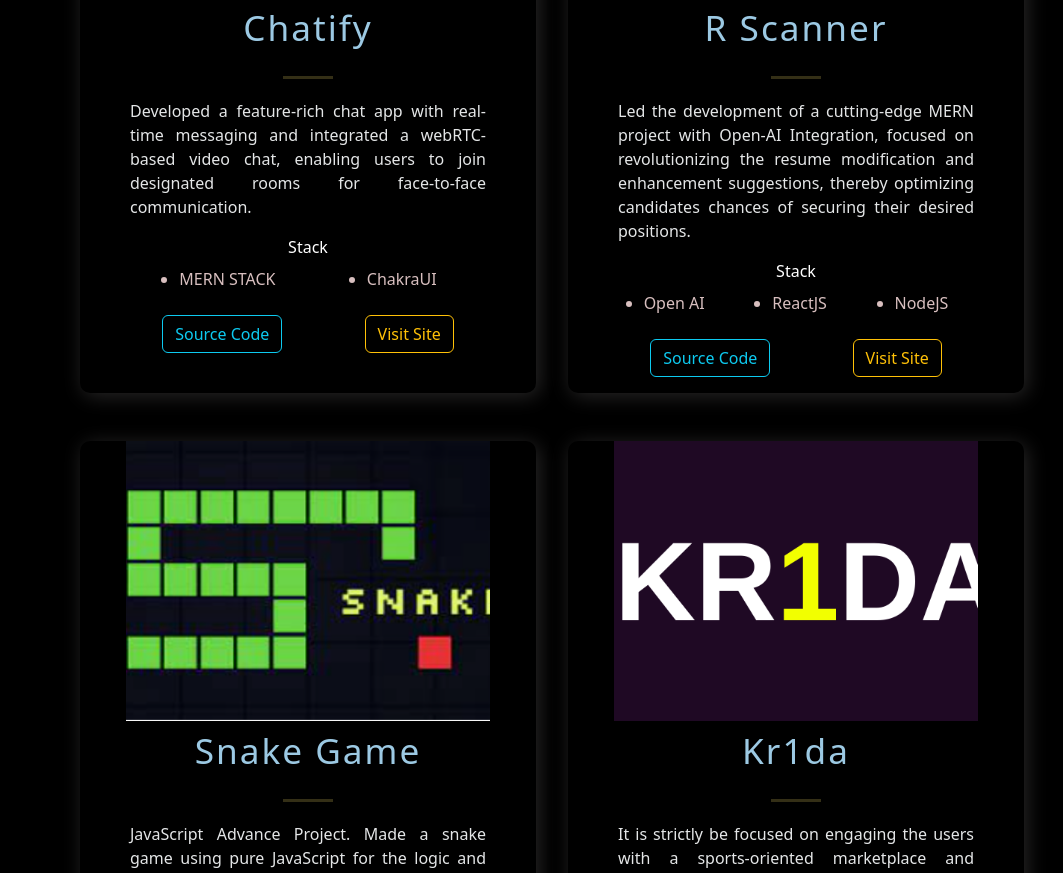
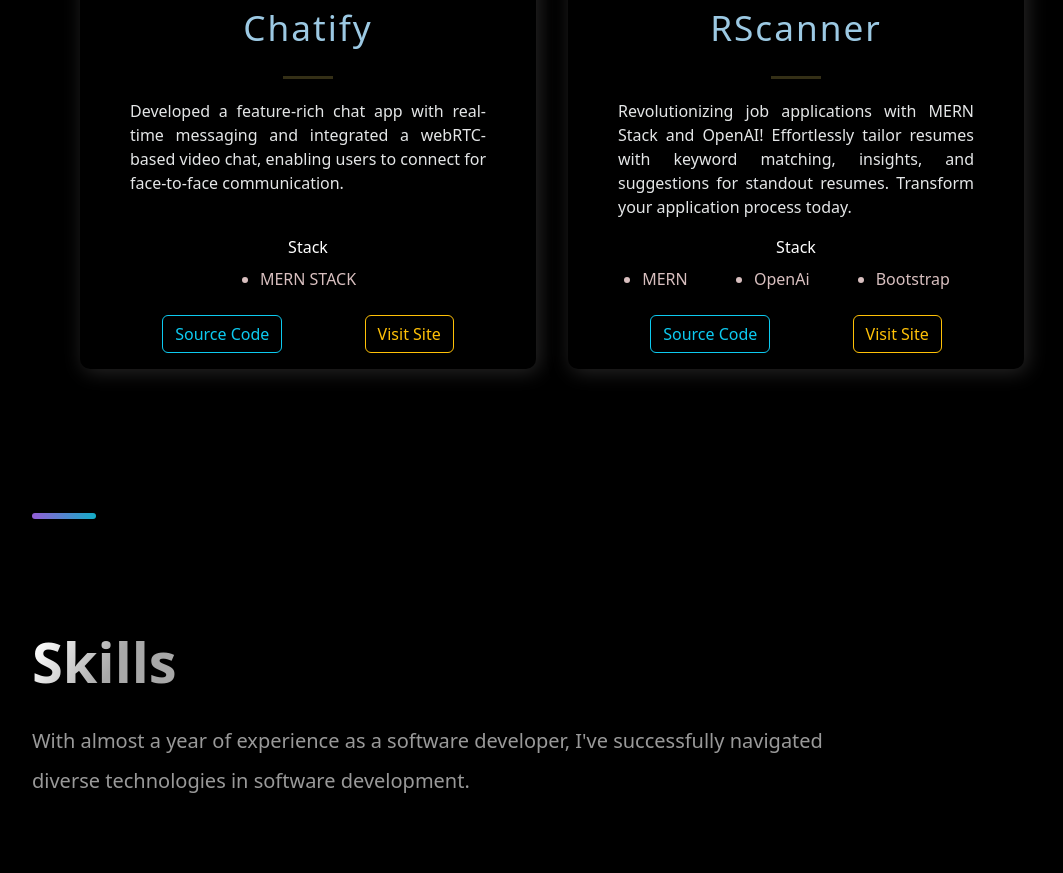
Before and after one commit to SUBHAMRANA/portfolio1, a React (Create React App) app: page / in a window 1280 px wide. Shown: the part 2152-3025 px from the top of the page, without its empty margins (88-1151 px from the left). Built offline with nearby package versions, Linux system fonts and the light colour scheme.

Commit message:
Update constants.js

```diff
--- a/src/constants/constants.js
+++ b/src/constants/constants.js
@@ -2,62 +2,23 @@
   {
     title: "Chatify",
     description:
-      "Developed a feature-rich chat app with real-time messaging and integrated a webRTC-based video chat, enabling users to join designated rooms for face-to-face communication.",
+      "Developed a feature-rich chat app with real-time messaging and integrated a webRTC-based video chat, enabling users to connect for face-to-face communication.",
     image: "/images/3.png",
-    tags: ["MERN STACK", "ChakraUI"],
-    source: "https://github.com/bhattritik21/Chatify-App",
-    visit: "https://chatify-app-25vx.onrender.com",
+    tags: ["MERN STACK"],
+    source: "https://github.com/SUBHAMRANA/Video_Chat_App",
+    visit: "https://teams-clone-ms-engage.netlify.app/",
     id: 0,
   },
   {
-    title: "R Scanner",
+    title: " RScanner",
     description:
-      "Led the development of a cutting-edge MERN project with Open-AI Integration, focused on revolutionizing the resume modification and enhancement suggestions, thereby optimizing candidates chances of securing their desired positions.",
+      "Revolutionizing job applications with MERN Stack and OpenAI! Effortlessly tailor resumes with keyword matching, insights, and suggestions for standout resumes. Transform your application process today.",
     image: "/images/2.png",
-    tags: ["Open AI","ReactJS","NodeJS"],
-    source: "https://github.com/bhattritik21/Rscanner",
+    tags: ["MERN", "OpenAi", "Bootstrap"],
+    source: "https://github.com/SUBHAMRANA/Rscanner",
     visit: "https://rscanner.onrender.com/",
     id: 1,
-  },
-  {
-    title: " Snake Game",
-    description:
-      "JavaScript Advance Project. Made a snake game using pure JavaScript for the logic and CSS for the animations. Features-Customizable Speed, Highscore Tracking",
-    image: "/images/6.png",
-    tags: ["Html", "css", "Vanilla JS"],
-    source: "https://github.com/bhattritik21/snake-game",
-    visit: "https://bhattritik21.github.io/snake-game/",
-    id: 2,
-  },
-  {
-    title: "Kr1da",
-    description:
-      "It is strictly be focused on engaging the users with a sports-oriented marketplace and franchise.Integrated Realtime APIs to showcase Live match Scores and Latest Sports news, ensuring secure user authentication and MongoDB database management.",
-    image: "/images/1.png",
-    tags: ["MERN STACK"],
-    source: "https://github.com/bhattritik21/Kr1da-Final",
-    visit: "https://kr1da.netlify.app/",
-    id: 3,
-  },
-  {
-    title: "GameZone",
-    description:
-      " Its a Gaming Reviews Page.This project served as a valuable canvas for learning the basics of CSS, encompassing crucial concepts such as styling, layout, and responsiveness.",
-    image: "/images/5.png",
-    tags: ["Html", "css"],
-    source: "https://github.com/bhattritik21/Latest-PC-Games-Review",
-    visit: "https://bhattritik21.github.io/Latest-PC-Games-Review/",
-    id: 4,
-  },
-  {
-    title: " Bhatt Blogs",
-    description: "Check out my own Blog",
-    image: "/images/projects.jpeg",
-    tags: ["Html", "css"],
-    source: "https://github.com/bhattritik21/Bhatt-blogs.github.io",
-    visit: "https://bhattritik21.github.io/Bhatt-blogs.github.io/",
-    id: 5,
-  },
+  }
 ];
 
 export const TimeLineData = [
@@ -66,7 +27,7 @@
   { year: 2022, text: "Started an Internship" },
   {
     year: 2022 - 23,
-    text: "Explpored the web dev world more, learened new frameworks and techs",
+    text: "Explpored the web dev world more, learned new frameworks and techs",
   },
-  { year: 2023, text: "Joined HHAExchange as an Associate Software Engineer" },
+  { year: 2023, text: "Joined Turtlemint as a Software Engineer" },
 ];
```
